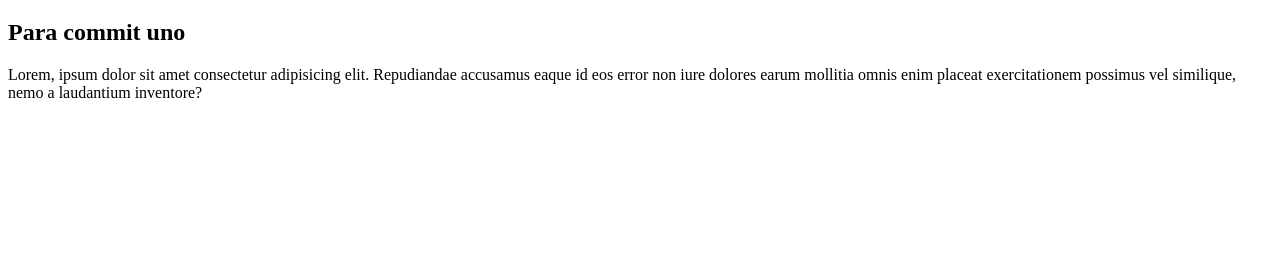
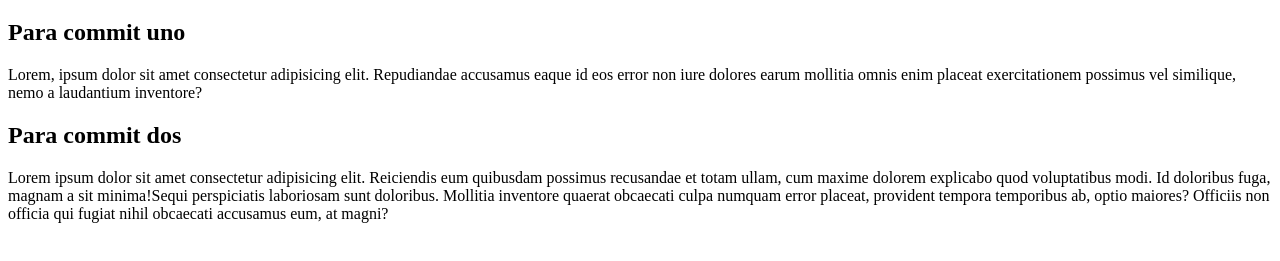
Before and after one commit to BenjaGrih/Clase040424, a plain HTML site: page index.html in a window 1280 px wide. Shown: the part 61-322 px from the top of the page. Drawn offline with Linux system fonts and the light colour scheme.

Commit message:
h2 y parrafo 2 agregado

```diff
--- a/index.html
+++ b/index.html
@@ -9,6 +9,7 @@
     <h1>Ejemplo GIT</h1>
     <h2>Para commit uno </h2>
     <p><span>Lorem, ipsum dolor sit amet consectetur adipisicing elit. Repudiandae accusamus eaque id eos error non iure dolores earum mollitia omnis enim placeat exercitationem possimus vel similique, nemo a laudantium inventore?</span></p>
-
+    <h2>Para commit dos</h2>
+    <p><span><span>Lorem ipsum dolor sit amet consectetur adipisicing elit. Reiciendis eum quibusdam possimus recusandae et totam ullam, cum maxime dolorem explicabo quod voluptatibus modi. Id doloribus fuga, magnam a sit minima!</span><span>Sequi perspiciatis laboriosam sunt doloribus. Mollitia inventore quaerat obcaecati culpa numquam error placeat, provident tempora temporibus ab, optio maiores? Officiis non officia qui fugiat nihil obcaecati accusamus eum, at magni?</span></span></p>
 </body>
 </html>
```
